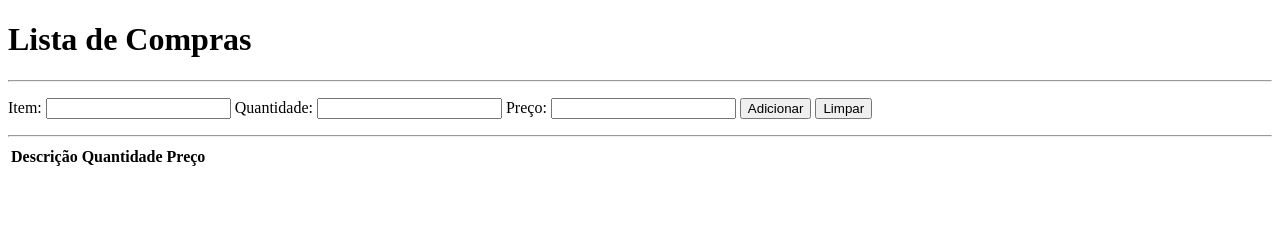
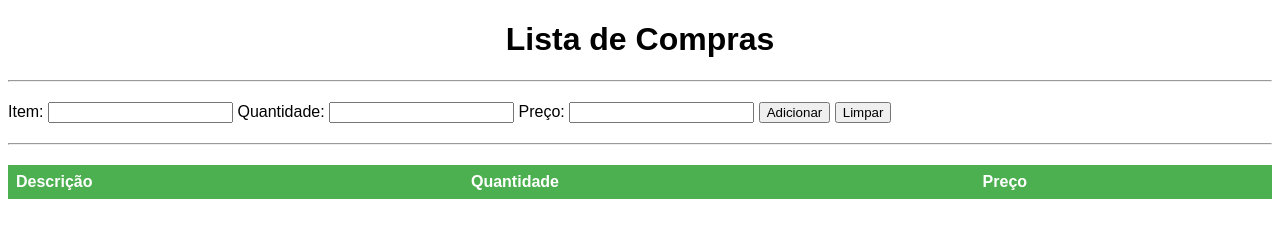
Before and after one commit to NewZayn02/Atv2_PW, a website with bundled scripts: page index.html in a window 1280 px wide. Built offline with nearby package versions, Linux system fonts and the light colour scheme.

Commit message:
3 files modified

```diff
--- a/index.html
+++ b/index.html
@@ -4,6 +4,7 @@
     <title>Lista de Compras</title>
     <meta charset="utf-8" />
     <script src="./index.js" defer></script>
+    <link href="style.css" rel="stylesheet"/>
   </head>
   <body>
     <h1>Lista de Compras</h1>
--- a/index.js
+++ b/index.js
@@ -1,3 +1,5 @@
+import './style.css';
+
 const inputItem = document.querySelector("#inputItem");
 const inputQuantidade = document.querySelector("#inputQuantidade");
 const inputPreco = document.querySelector("#inputPreco");
--- a/style.css
+++ b/style.css
@@ -1,3 +1,28 @@
-h1, h2 {
-  font-family: Lato;
+body {
+  font-family: Arial, sans-serif;
 }
+
+h1 {
+  text-align: center;
+}
+
+hr {
+  margin-top: 20px;
+  margin-bottom: 20px;
+}
+
+table {
+  border-collapse: collapse;
+  width: 100%;
+}
+
+th,
+td {
+  text-align: left;
+  padding: 8px;
+}
+
+th {
+  background-color: #4caf50;
+  color: white;
+}
```
